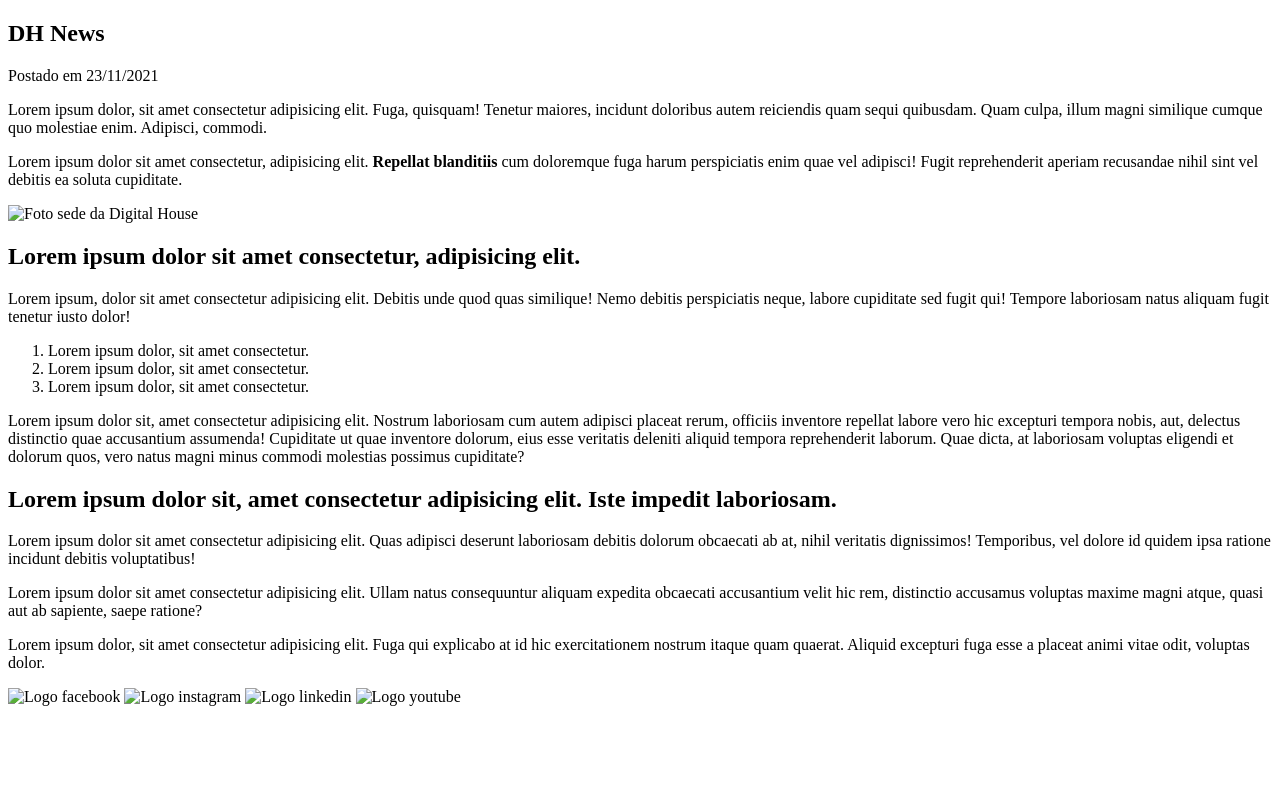
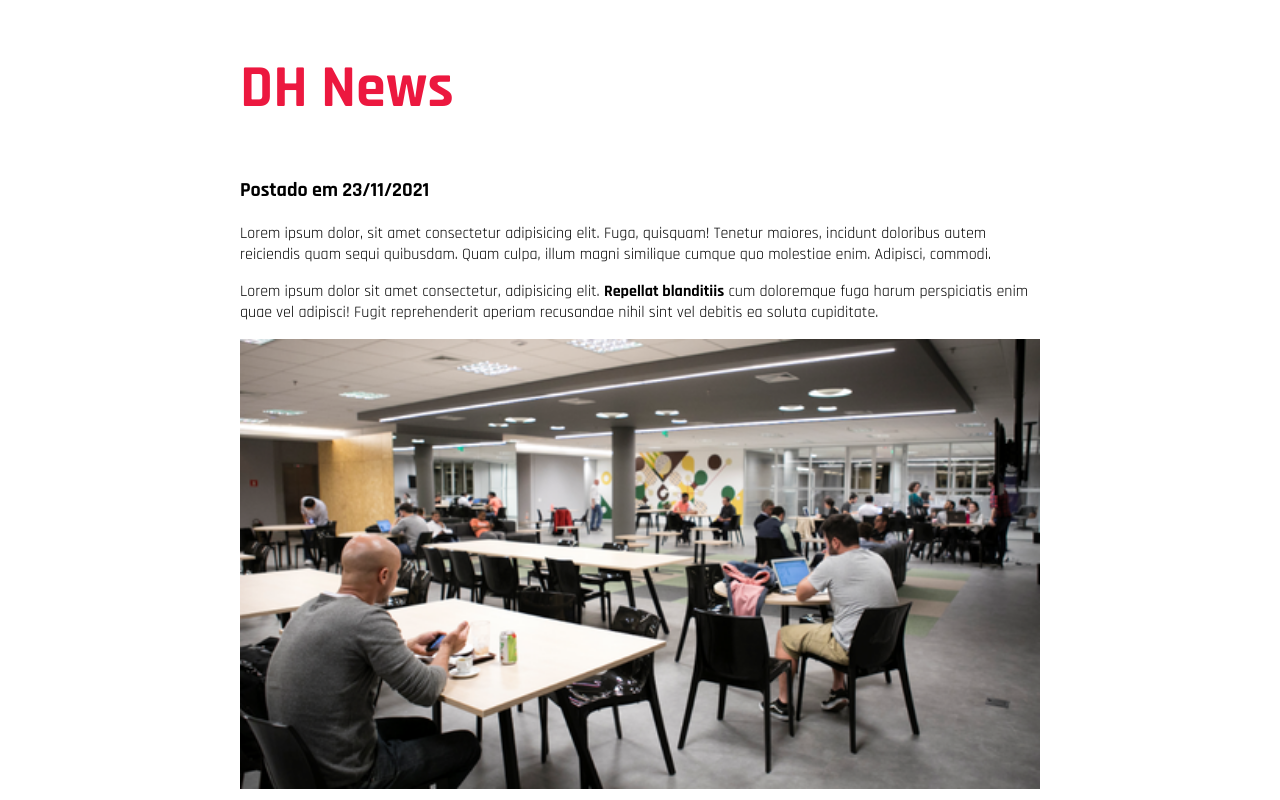
Before and after one commit to JonasViana/dh-news, a plain HTML site: page index.html in a window 1280 px wide. Shown: the top 800 px of the page. Drawn offline with Linux system fonts and the light colour scheme; the site is published under a folder, as on GitHub Pages, so addresses that start at the root find nothing.

Commit message:
correcao CSS e imagens

```diff
--- a/index.html
+++ b/index.html
@@ -10,7 +10,7 @@
       href="https://fonts.googleapis.com/css2?family=Rajdhani:wght@400;700&display=swap"
       rel="stylesheet"
     />
-    <link rel="stylesheet" href="/CSS/style.css" />
+    <link rel="stylesheet" href="./CSS/style.css" />
     <title>DH News</title>
   </head>
   <body>
@@ -35,7 +35,7 @@
       </p>
       <img
         class="imgprincipal"
-        src="/Imagens/destaque.webp"
+        src="./Imagens/destaque.webp"
 
         alt="Foto sede da Digital House"
       />
@@ -95,25 +95,25 @@
     <section>
       <footer class="footer">
         <img
-          src="/Imagens/facebook.svg"
+          src="./Imagens/facebook.svg"
           height="50px"
           width="50px"
           alt="Logo facebook"
         />
         <img
-          src="/Imagens/instagram.svg"
+          src="./Imagens/instagram.svg"
           height="50px"
           width="50px"
           alt="Logo instagram"
         />
         <img
-          src="/Imagens/linkedin.svg"
+          src="./Imagens/linkedin.svg"
           height="50px"
           width="50px"
           alt="Logo linkedin"
         />
         <img
-          src="/Imagens/youtube.svg"
+          src="./Imagens/youtube.svg"
           height="50px"
           width="50px"
           alt="Logo youtube"
```
